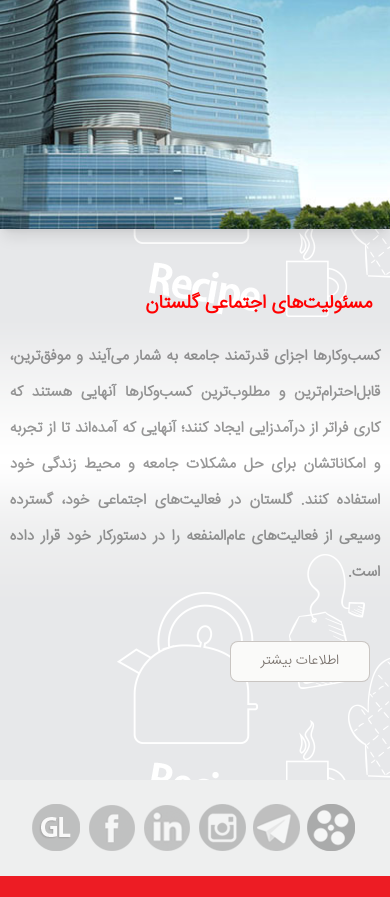
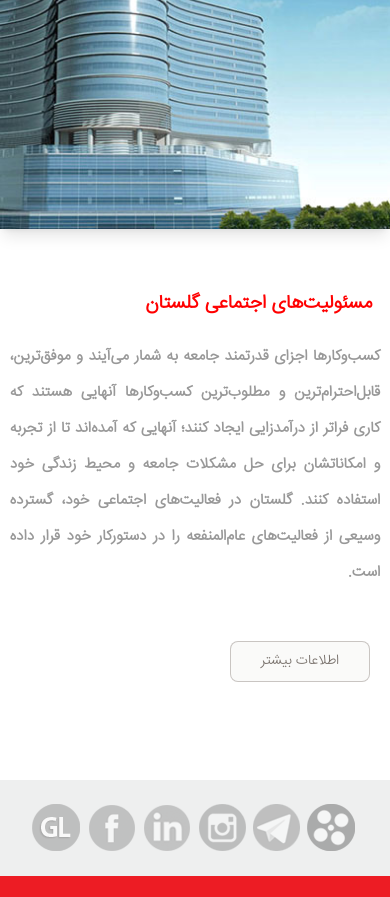
Before and after one commit to pezhy/Golestan, a website built with Vite: page index.html in a window 390 px wide. Shown: the part 7540-8437 px from the top of the page. Built offline with nearby package versions, Linux system fonts and the light colour scheme; files whose address does not match are found by name; a web font is replaced by a local one.

Commit message:
Update index.html

```diff
--- a/index.html
+++ b/index.html
@@ -839,7 +839,7 @@
       </div>
     </div>
     <div
-      class="w-[100%] desktop:h-[460px] h-[660px] dark:bg-[#262626] box-border overflow-hidden mobile:flex flex-col desktop:hidden pt-[120px]"
+      class="w-[100%] desktop:h-[460px] h-[660px] dark:bg-[#262626] bg-white ox-border overflow-hidden mobile:flex flex-col desktop:hidden pt-[120px]"
     >
       <div
         class="desktop:w-[45%] mobile:w-[100%] self-center desktop:mr-[70px] mobile:mr-[35px]"
```
